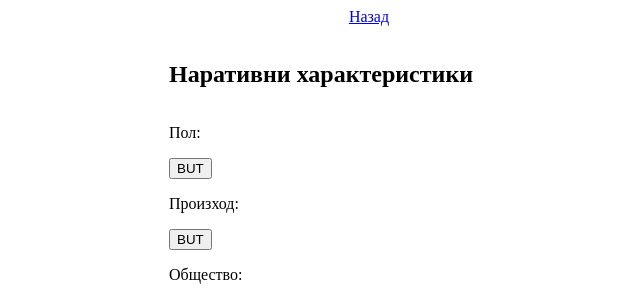
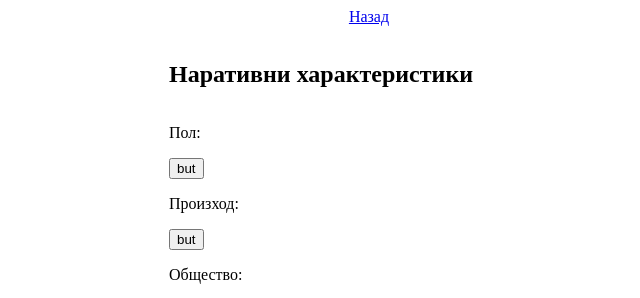
Before and after one commit to tery999/Minor-Projects, a React (Vite) app in the folder HeroGenerator/: page /Complex in a window 1280 px wide. Shown: the top 298 px of the page, without its empty margins (271-911 px from the left). Built offline with nearby package versions, Linux system fonts and the light colour scheme.

Commit message:
split appearance generator
+ looking at usememo and usecallback

```diff
--- a/HeroGenerator/src/Components/Complex/Complex.tsx
+++ b/HeroGenerator/src/Components/Complex/Complex.tsx
@@ -6,8 +6,9 @@ import { ageGenerator, bodyTypesGenerator, colorGenerator, eyesGenerator, featur
 import { nameGenerator } from "../../functions/nameGeneratorFunc"
 import { Link } from "react-router-dom"
 import { appearanceStats, narativeStats } from "../../Interfaces/complexHero"
-import { worldView } from "../../Interfaces/QuickHero"
+import { age, worldView } from "../../Interfaces/QuickHero"
 import { calling, character } from "../../InformationObjects/worldView"
+import { AppearanceComplex } from "./SubComplexes/AppearanceComplex"
 import { aimsGenerator, callingGenerator, characterGenerator, concernsGenerator } from "../../functions/worldViewGenerator"
 
 
@@ -19,14 +20,8 @@ export function Complex() {
         name: "",
     })
 
-    const [appearanceStats, setAppearanceStats] = useState<appearanceStats>({
-        age:"",
-        color: "",
-        hair:"",
-        eyes:"",
-        features:"",
-        height:"",
-        shape:""
+    const [appearanceStats, setAppearanceStats] = useState({
+        age:"" as age,
     })
 
     const [worldviewStats, setWorldviewStats] = useState<worldView>({
@@ -42,63 +37,46 @@ export function Complex() {
         })
     }, []);
 
-    const changeAppFunction = useCallback((changedData: any) => {
-        setAppearanceStats((prev) => {
-            return ({ ...prev, ...changedData })
-        })
-    }, []);
 
     const changeViewFunction = useCallback((changedData: any) => {
         setWorldviewStats((prev) => {
             return ({ ...prev, ...changedData })
         })
+    }, []);
+
+    const changeAgeFunction = useCallback((changedData: any) => {
+        debugger;
+       setAppearanceStats(changedData);
     }, [])
 
+
+
     //reset all appearance stats if the origin changes
-    const resetStatsOrigin = useCallback(() => {
-        setAppearanceStats(  { age:"",
-            color: "",
-            hair:"",
-            eyes:"",
-            features:"",
-            height:"",
-            shape:""} )
-    }, [])
+    // const resetStatsOrigin = useCallback(() => {
+    //     setAppearanceStats(  { age:"",
+    //         color: "",
+    //         hair:"",
+    //         eyes:"",
+    //         features:"",
+    //         height:"",
+    //         shape:""} )
+    // }, [])
 
-    // Works, but will have to useMemo every value, and UseCallback every function. There has to be a more efficient way
-    // const gender = useMemo( ()=> {return {gender:(narativeStats.gender) }},[narativeStats.gender]);
-    // const origin = useMemo( ()=> {return {origin:(narativeStats.origin) }},[narativeStats.origin]);
-    // const society = useMemo( ()=> {return {society:(narativeStats.society) }},[narativeStats.society]);
-    // const name = useMemo( ()=> {return {name:(narativeStats.name) }},[narativeStats.name]);
-
-    // const genderReroll = useCallback ( ()=> {
-    //    return genderGenerator();
-    // },[])
-
-    // const originReroll = useCallback ( ()=> {
-    //     return originGenerator("quick");
-    //  },[])
+    const gender = useMemo( ()=> {return (narativeStats.gender) },[narativeStats.gender]);
+    const origin = useMemo( ()=> {return (narativeStats.origin) },[narativeStats.origin]);
 
     return (
         <div className="container">
             <Link to="/">Назад</Link>
             <div className="NarativeCont">
                 <h2>Наративни характеристики</h2>
-                <SubComplex name="Пол" stat={{gender:narativeStats.gender}} resetStatsOrigin={resetStatsOrigin} changeStatsFunction={changeNarFunction} reRollFunc={genderGenerator} />
-                <SubComplex name="Произход" stat={{origin:narativeStats.origin}} resetStatsOrigin={resetStatsOrigin} changeStatsFunction={changeNarFunction} reRollFunc={()=>originGenerator("quick")} />
+                <SubComplex name="Пол" stat={{gender:narativeStats.gender}} changeStatsFunction={changeNarFunction} reRollFunc={genderGenerator} />
+                <SubComplex name="Произход" stat={{origin:narativeStats.origin}} changeStatsFunction={changeNarFunction} reRollFunc={()=>originGenerator("quick")} />
                 <SubComplex name="Общество" stat={{society:narativeStats.society}} changeStatsFunction={changeNarFunction} reRollFunc={societyGenerator} />
                 <SubComplex name="Имe" stat={{name: narativeStats.name}} changeStatsFunction={changeNarFunction} reRollFunc={() => nameGenerator(narativeStats.gender as "мъж" | "жена", narativeStats.origin, appearanceStats.age)} />
             </div>
 
-            <div className="AppearanceCont">
-                <h2>Външност</h2>
-                <SubComplex name="Възраст" stat={{ age: appearanceStats.age }} changeStatsFunction={changeAppFunction} reRollFunc={ageGenerator} />
-                <SubComplex name="Тен" stat={{ color: appearanceStats.color }} changeStatsFunction={changeAppFunction} reRollFunc={() => colorGenerator(narativeStats.origin)} />
-                <SubComplex name="Коса" stat={{ hair: appearanceStats.hair }} changeStatsFunction={changeAppFunction} reRollFunc={()=> hairGenerator(narativeStats.origin)} />
-                <SubComplex name="Белези" stat={{ features: appearanceStats.features }} changeStatsFunction={changeAppFunction} reRollFunc={featuresGenerator} />
-                <SubComplex name="Ръст" stat={{ height: appearanceStats.height }} changeStatsFunction={changeAppFunction} reRollFunc={() => bodyTypesGenerator(narativeStats.gender , appearanceStats.age , narativeStats.origin , "height")} />
-                <SubComplex name="Форма" stat={{ shape: appearanceStats.shape }} changeStatsFunction={changeAppFunction} reRollFunc={() => bodyTypesGenerator(narativeStats.gender , appearanceStats.age , narativeStats.origin , "shape")} />
-            </div>
+            <AppearanceComplex gender={gender} origin={origin}  changeAgeFunction={changeAgeFunction}/>
 
             <div className="WorldviewCont">
                 <h2>Мироглед</h2>
--- a/HeroGenerator/src/Components/Complex/SubComplex.tsx
+++ b/HeroGenerator/src/Components/Complex/SubComplex.tsx
@@ -4,12 +4,12 @@ export interface prop {
     name: any,
     stat: any,
     changeStatsFunction: (changedData: any) => void,
-    resetStatsOrigin?: () => void,
+    changeAgeFunction?:(changedAge:any)=>void,
     reRollFunc: any
 }
 
 export function SubComplexFunc(props: prop) {
-    // debugger;
+    debugger;
 
     const name = props.name;
     const stat = props.stat
@@ -17,28 +17,27 @@ export function SubComplexFunc(props: prop) {
     const key = keyValue[0];
     const value = keyValue[1]
     const changeStatsFunction = props.changeStatsFunction;
-    const resetStatsOrigin = props.resetStatsOrigin
-    const combinedFunctions = () => {
-        changeStatsFunction({ [key]: props.reRollFunc(), name: "" });
-        if (resetStatsOrigin) {
-            resetStatsOrigin( )
+    const changeAppFunction = props.changeAgeFunction;
+
+    const combined = () => {
+        debugger;
+        changeStatsFunction(({ [key]: props.reRollFunc() }))
+        if (changeAppFunction) {
+            changeAppFunction({[key]: props.reRollFunc()});
         }
     }
 
-    // console.log("CHECK RERENDERING");
+    console.log("CHECK RERENDERING");
     // console.log("RE-RENDERING IN", key);
 
     return (
+        <>
         <div>
             <p>{name}: {value} </p>
-            {(key === "origin" || key === "gender") &&
-                <button onClick={() => combinedFunctions()}>BUT</button>
-            }
+            <button onClick={() => combined()}>but</button>
 
-            {(key !== "origin" && key !== "gender") &&
-                <button onClick={() => changeStatsFunction({ [key]: props.reRollFunc()})}>but</button>
-            }
         </div>
+        </>
     )
 }
 
--- /dev/null
+++ b/HeroGenerator/src/Components/Complex/SubComplexes/AppearanceComplex.tsx
@@ -0,0 +1,42 @@
+import React, { useCallback, useState } from "react";
+import { appearanceStats } from "../../../Interfaces/complexHero";
+import { SubComplex } from "../SubComplex";
+import { ageGenerator, bodyTypesGenerator, colorGenerator, featuresGenerator, hairGenerator } from "../../../functions/appearanceGenerator";
+import {  origin } from "../../../Interfaces/QuickHero";
+
+export function AppearanceComplexFunction(props:any) {
+    const gender:"мъж" | "жена" | "" = props.gender;
+    const origin:origin = props.origin;
+    const changeAgeFunction = props.changeAgeFunction;
+    const [appearanceStats, setAppearanceStats] = useState<appearanceStats>({
+        age:"",
+        color: "",
+        hair:"",
+        eyes:"",
+        features:"",
+        height:"",
+        shape:""
+    })
+
+    const changeAppFunction = useCallback((changedData: any) => {
+        setAppearanceStats((prev) => {
+            return ({ ...prev, ...changedData })
+        })
+    }, []);
+
+
+
+    return (
+        <div className="AppearanceCont">
+                <h2>Външност</h2>
+                <SubComplex name="Възраст" stat={{ age: appearanceStats.age }} changeStatsFunction={changeAppFunction} changeAgeFunction={changeAgeFunction} reRollFunc={ageGenerator} />
+                <SubComplex name="Тен" stat={{ color: appearanceStats.color }} changeStatsFunction={changeAppFunction} reRollFunc={() => colorGenerator(origin)} />
+                <SubComplex name="Коса" stat={{ hair: appearanceStats.hair }} changeStatsFunction={changeAppFunction} reRollFunc={()=> hairGenerator(origin)} />
+                <SubComplex name="Белези" stat={{ features: appearanceStats.features }} changeStatsFunction={changeAppFunction} reRollFunc={featuresGenerator} />
+                <SubComplex name="Ръст" stat={{ height: appearanceStats.height }} changeStatsFunction={changeAppFunction} reRollFunc={() => bodyTypesGenerator(gender , appearanceStats.age , origin , "height")} />
+                <SubComplex name="Форма" stat={{ shape: appearanceStats.shape }} changeStatsFunction={changeAppFunction} reRollFunc={() => bodyTypesGenerator(gender , appearanceStats.age ,origin , "shape")} />
+            </div>
+    )
+}
+
+export const AppearanceComplex = React.memo(AppearanceComplexFunction);
--- a/HeroGenerator/src/functions/appearanceGenerator.ts
+++ b/HeroGenerator/src/functions/appearanceGenerator.ts
@@ -477,6 +477,7 @@ export function featuresGenerator(): string {
 // single - for returning only height or shape in the complex component
 export function bodyTypesGenerator(gender: "мъж" | "жена" | "", age: age, origin: origin,
     single:"height"|"shape"|"" = ""): body|string {
+        debugger;
     let height: number = 0;
     let shape: number = 0;
 
--- a/HeroGenerator/src/functions/nameGeneratorFunc.ts
+++ b/HeroGenerator/src/functions/nameGeneratorFunc.ts
@@ -5,6 +5,7 @@ import { age, origin } from "../Interfaces/QuickHero";
 // making separate file as the function became too long
 
 export function nameGenerator(gender: "мъж" | "жена", origin: origin, age:age) {
+    debugger;
     //given name
     const diceRoll = Math.floor(Math.random() * 50) + 1;
     //second name
```
